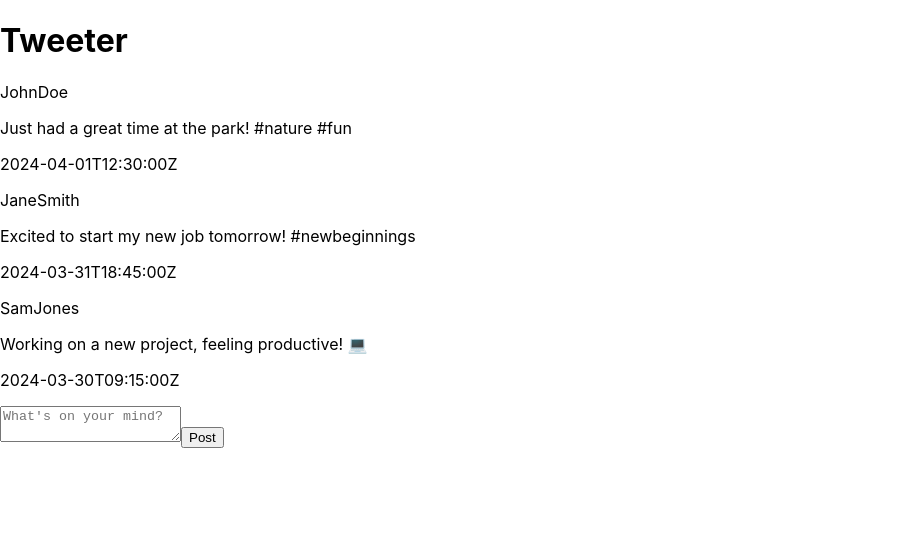
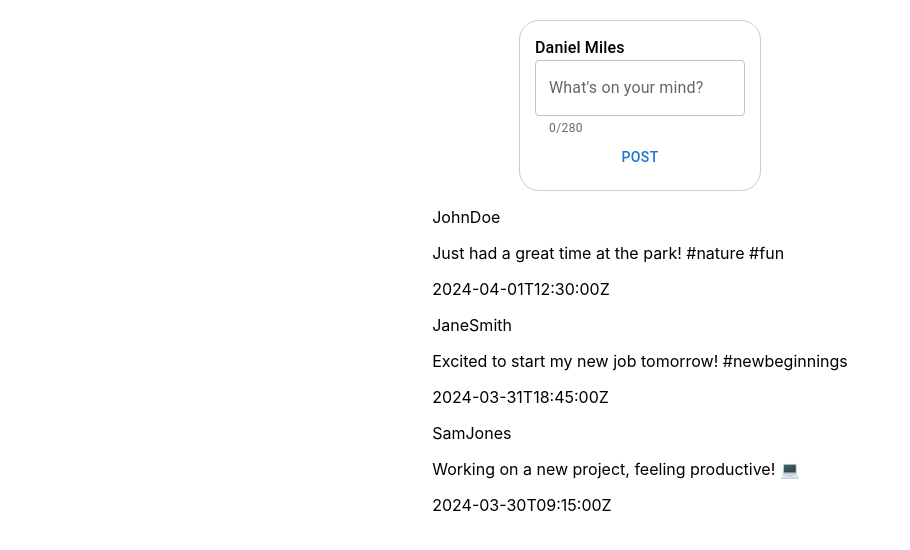
Before and after one commit to dmiles77/tweeter, a React (Create React App) app: page / in a window 1280 px wide. Shown: the top 550 px of the page, without its empty margins (0-910 px from the left). Built offline with nearby package versions, Linux system fonts and the light colour scheme.

Commit message:
adding user to context

```diff
--- a/src/Components/NewTweetForm.tsx
+++ b/src/Components/NewTweetForm.tsx
@@ -1,36 +1,57 @@
-// src/components/NewTweetForm.tsx
-import React, { useState } from 'react';
+import React, { useEffect, useState } from 'react';
 import { useAppContext, Tweet } from '../Context/AppContext';
+import TextField from '@mui/material/TextField';
+import Button from '@mui/material/Button';
+import Grid from '@mui/material/Grid';
+import { Typography } from '@mui/material';
+import { styled } from '@mui/system';
+
+const NewTweetContainer = styled(Grid)({
+    padding: '15px',
+    border: '1px solid #ccc',
+    borderRadius: '20px',
+});
 
 const NewTweetForm: React.FC = () => {
-  const { addTweet } = useAppContext();
+    const { addTweet, user } = useAppContext();
     const [tweetContent, setTweetContent] = useState('');
+    const [isValid, setIsValid] = useState(true);
+
+    useEffect(() => {
+        setIsValid(tweetContent.length <= 280);
+    }, [tweetContent]);
 
     const handleTweetSubmit = () => {
-    // Validate tweet content length (max 280 characters)
-    if (tweetContent.length <= 280) {
+        if (isValid) {
             const newTweet: Tweet = {
                 id: Date.now(),
-        author: 'Your Name', // Replace with actual author name
+                author: user.name,
                 content: tweetContent,
                 createdAt: new Date().toISOString(),
             };
             addTweet(newTweet);
             setTweetContent('');
-    } else {
-      // Handle error (disable post button and change input border color)
         }
     };
 
     return (
-    <div>
-      <textarea
+        <NewTweetContainer direction='column' container>
+            <Grid item>
+                <Typography fontWeight='500' variant='body1'>{user.name}</Typography>
+            </Grid>
+            <TextField
+                label="What's on your mind?"
+                variant="outlined"
+                multiline
                 value={tweetContent}
                 onChange={(e) => setTweetContent(e.target.value)}
-        placeholder="What's on your mind?"
+                error={!isValid}
+                helperText={`${tweetContent.length}/280`}
             />
-      <button onClick={handleTweetSubmit}>Post</button>
-    </div>
+            <Button onClick={handleTweetSubmit} disabled={!isValid}>
+                Post
+            </Button>
+        </NewTweetContainer>
     );
 };
 
--- a/src/Context/AppContext.tsx
+++ b/src/Context/AppContext.tsx
@@ -4,6 +4,7 @@ import tweetsData from '../Mocks/tweets.json';
 type AppContextType = {
   tweets: Tweet[];
   addTweet: (tweet: Tweet) => void;
+  user: User;
 };
 
 // Create the context
@@ -14,6 +15,11 @@ export type Tweet = {
   author: string;
   content: string;
   createdAt: string; // Use string for simplicity
+};
+
+export type User = {
+  id: number;
+  name: string;
 };
 
 // custom hook to access the context
@@ -28,6 +34,10 @@ export const useAppContext = () => {
 // AppProvider component
 export const AppProvider: React.FC<{ children: React.ReactNode }> = ({ children }) => {
     const [tweets, setTweets] = useState<Tweet[]>([]);
+    const user = {
+        id: 1,
+        name: 'Daniel Miles',
+    };
 
     useEffect(() => {
         // Load mock data into the context when the component mounts
@@ -39,7 +49,7 @@ export const AppProvider: React.FC<{ children: React.ReactNode }> = ({ children
     };
 
     return (
-        <AppContext.Provider value={{ tweets, addTweet }}>
+        <AppContext.Provider value={{ tweets, addTweet, user }}>
             {children}
         </AppContext.Provider>
     );
--- a/src/Pages/Tweeter.tsx
+++ b/src/Pages/Tweeter.tsx
@@ -1,15 +1,27 @@
 import React from 'react';
 import TweetList from '../Components/TweetList';
 import NewTweetForm from '../Components/NewTweetForm';
+import { Container, Grid } from '@mui/material';
+import { styled } from '@mui/system';
+
+const PageContainer = styled(Grid)({
+    padding: '20px',
+});
 
 const Tweeter: React.FC = () => {
-  return (
-    <div>
-      <h1>Tweeter</h1>
-      <TweetList />
-      <NewTweetForm />
-    </div>
-  );
+
+    return (
+        <Container>
+            <PageContainer container direction='column' alignItems='center'>
+                <Grid item>
+                    <NewTweetForm />
+                </Grid>
+                <Grid item>
+                    <TweetList />
+                </Grid>
+            </PageContainer>
+        </Container>
+    );
 };
 
 export default Tweeter;
```
Lines whose indentation alone changed are shown as unchanged.
